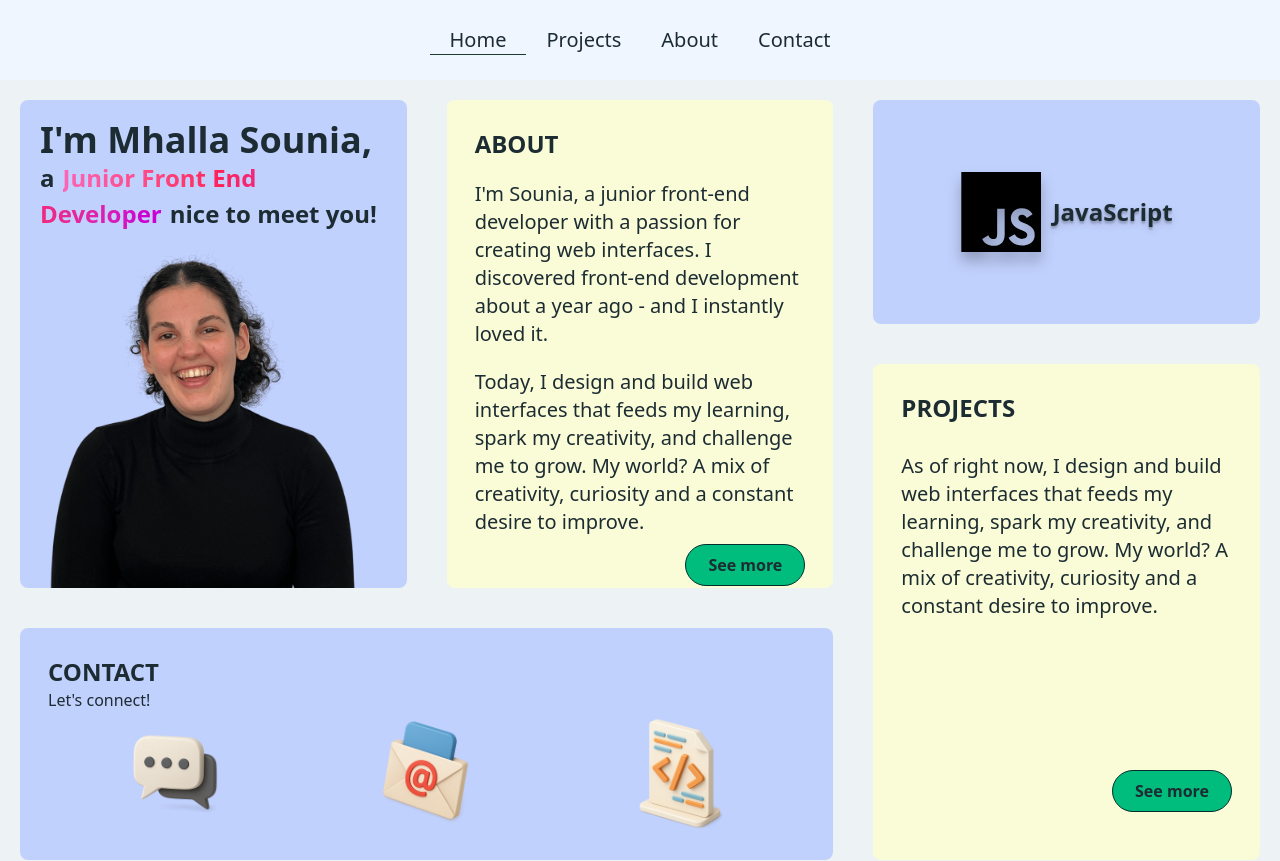
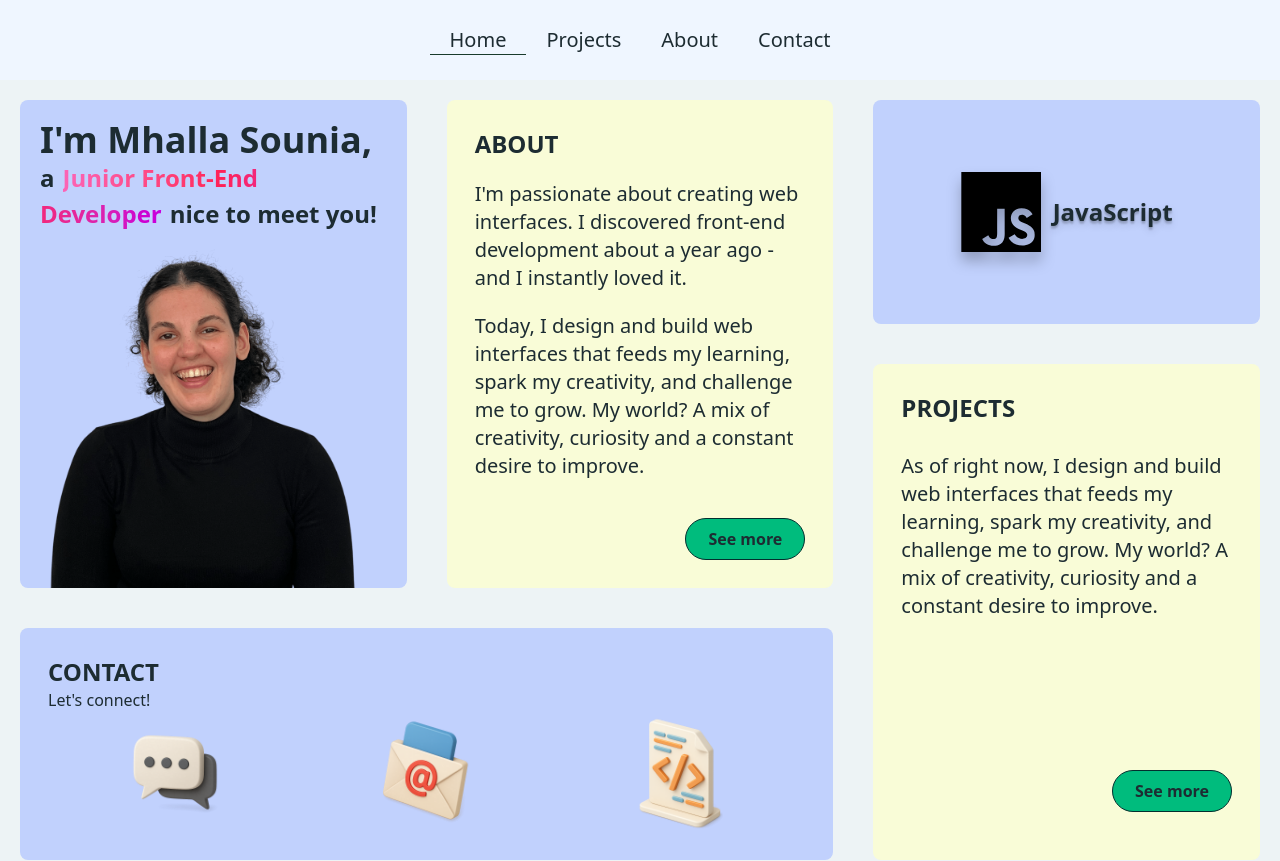
Before and after one commit to vickyfrosties/Portfolio, a React (Vite) app: page / in a window 1280 px wide. Built offline with nearby package versions, Linux system fonts and the light colour scheme.

Commit message:
refactor: text adjustements, style adjustements for better consistency

```diff
--- a/src/components/Contact.jsx
+++ b/src/components/Contact.jsx
@@ -2,7 +2,7 @@ const Contact = () => {
   return (
     <>
       <section className="w-full h-full flex justify-center">
-        <section className="w-3/4 h-3/4 m-auto bg-slate-700 rounded-lg rounded-l-2xl flex">
+        <section className="w-3/4 h-3/4 m-auto bg-slate-700  rounded-l-2xl rounded-r-3xl flex">
           <section className="w-90 h-full bg-slate-200 rounded-r-3xl rounded-l-xl">
             <img
               src="/assets/png/Portrait.png"
@@ -100,7 +100,7 @@ const Contact = () => {
               </h3>
             </div>
 
-            <div className="w-full">
+            <div className="w-full border-2">
               <svg
                 xmlns="http://www.w3.org/2000/svg"
                 width="24"
@@ -116,7 +116,7 @@ const Contact = () => {
                 <path d="M16 3a2 2 0 0 0-2 2v6a2 2 0 0 0 2 2 1 1 0 0 1 1 1v1a2 2 0 0 1-2 2 1 1 0 0 0-1 1v2a1 1 0 0 0 1 1 6 6 0 0 0 6-6V5a2 2 0 0 0-2-2z" />
                 <path d="M5 3a2 2 0 0 0-2 2v6a2 2 0 0 0 2 2 1 1 0 0 1 1 1v1a2 2 0 0 1-2 2 1 1 0 0 0-1 1v2a1 1 0 0 0 1 1 6 6 0 0 0 6-6V5a2 2 0 0 0-2-2z" />
               </svg>
-              <h3 className="text-white">today's quote</h3>
+              <h3 className="text-white border-1">today's quote</h3>
             </div>
           </section>
         </section>
--- a/src/components/Home.jsx
+++ b/src/components/Home.jsx
@@ -18,7 +18,7 @@ const Home = ({ setMode }) => {
               <h2 className="text-2xl font-bold max-md:text-xl">
                 a
                 <span className="bg-gradient-to-r from-pink-400 via-rose-500 to-fuchsia-600 ml-2 bg-clip-text text-transparent mr-2">
-                  Junior Front End Developer
+                  Junior Front-End Developer
                 </span>
                 nice to meet you!
               </h2>
@@ -28,7 +28,7 @@ const Home = ({ setMode }) => {
               <img
                 className="w-full h-full object-cover max-md:object-left"
                 src="/assets/png/Portrait.png"
-                alt="Portrait of myself"
+                alt="Self portrait"
               />
             </div>
           </div>
@@ -38,9 +38,8 @@ const Home = ({ setMode }) => {
           <div>
             <h3 className="text-2xl font-bold">ABOUT</h3>
             <p className="text-xl mt-5">
-              I'm Sounia, a junior front-end developer with a passion for
-              creating web interfaces. I discovered front-end development about
-              a year ago - and I instantly loved it.
+              I'm passionate about creating web interfaces. I discovered
+              front-end development about a year ago - and I instantly loved it.
             </p>
             <p className="text-xl mt-5">
               Today, I design and build web interfaces that feeds my learning,
```
